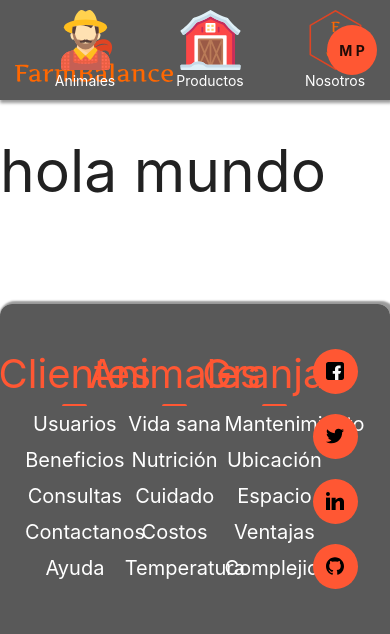
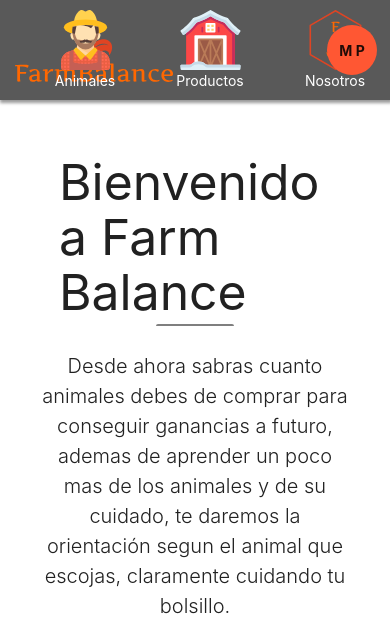
Before and after one commit to Maikolcode/FarmBalance2.0, a PHP site: page /vista/moduloVista/home.php in a window 390 px wide. Shown: the top 634 px of the page. Run offline with PHP 8.4, Linux system fonts and the light colour scheme; the visitor is signed in with stand-in values (Sample User, id 1); data that the repository does not hold is empty.

Commit message:
se actualizo el home,se agregaron mas opciones

```diff
--- a/vista/moduloVista/home.php
+++ b/vista/moduloVista/home.php
@@ -1,8 +1,12 @@
 <?php
 session_start();
-    if(!isset($_SESSION['nombre'])){
-        header('location: ../../index.php');
-    }
+if (!isset($_SESSION['nombre'])) {
+    header('location: ../../index.php');
+}
+    include '../../controlador/conectionDB.php';
+
+    $sentencia = $conexion->query("SELECT * FROM farmbalance.animal;");
+    $listaAnimales = $sentencia->fetchAll(PDO::FETCH_OBJ);
 ?>
 <!DOCTYPE html>
 <html>
@@ -11,14 +15,140 @@ session_start();
         <title>Home</title>
         <link rel="stylesheet" href="../../multimedia/style.css"/>
         <link rel="icon" href="../../multimedia/img/primerLogo.svg" type="image/png"/>
+        <style>
+            .bienvenida,
+            .opciones-modulos{
+                width: 100%;
+                display: flex;
+                flex-direction: column;
+                align-items: center;
+                justify-content: center;
+            }
+            .contenido-textos{
+                width: 80%;
+                display: flex;
+                flex-direction: column;
+                align-items: center;
+                justify-content: center;
+            }
+            .contenedor-modulos{
+                width: 100%;
+                display: flex;
+                align-items: center;
+                justify-content: center;
+                margin-top: 50px;
+            }
+            .txt{
+                margin: 25px 0;
+                font-size: 20px;
+                font-weight: 300;
+                text-align: center;
+            }
+            .seccion-uno{
+                background-color: rgba(255, 255, 46, 0.4);
+                display: flex;
+                width: 100%;
+            }
+            .seccion,
+            .modulo-consulta{
+                display: flex;
+                flex-direction: column;
+            }
+            .seccion{
+                justify-content: flex-start;
+                width: 22%;
+                padding: 15px;
+                background-color: rgba(255, 255, 46, 0.9);
+                border-radius: 0 40px 40px 0;
+            }
+            .modulo-consulta{
+                width: 78%;
+                margin-left: 40px;
+                padding: 20px;
+            }
+            .ficha-animal{
+                display: flex;
+                flex-direction: row;
+            }
+            .cont-img{
+                display: flex;
+                justify-content: center;
+                width: 50%;
+                border-radius: 200px;
+                margin: 10px;
+                background-color: white;
+            }
+            .botones-mod{
+                display: flex;
+                flex-direction: column;
+            }
+            .ficha-animal{
+                display: flex;
+                margin-top: 35px;
+                align-items: center;
+            }
+            .animales-funcion{
+                width: 100%;
+            }
+            .accion{
+                display: flex;
+                align-items: center;
+                width: 60%;
+            }
+
+        </style>
     </head>
     <body>
         <?php
-            include('../template/header.php');
+        include('../template/header.php');
         ?>
-        <h1>hola mundo</h1>
+
+        <div class="bienvenida">
+            <div class="contenido-textos">
+                <h2 style="margin: 55px 20px 5px 20px; padding: 0">Bienvenido a Farm Balance</h2>
+                <div class="separador"></div>
+                <p class="txt">Desde ahora sabras cuanto animales debes de comprar para conseguir ganancias a futuro, ademas de aprender un poco mas de los animales y de su cuidado, te daremos la orientación segun el animal que escojas, claramente cuidando tu bolsillo. <br><br> ¿Que esperas para comenzar?</p>
+            </div>
+        </div>
+        <div class="parallax-container" style="height: 200px">
+            <div class="parallax"><img src="../../multimedia/img/img-parallax.jpg" style="width:100%;"></div>
+        </div>
+        <div class="opciones-modulos">
+            <div class="contenedor-modulos">
+                <div class="seccion-uno">
+                    <div class="seccion">
+                        <span class="cont-img">
+                            <img src="../../multimedia/img/primerLogo.svg">
+                        </span>
+                        <div class="botones-mod">
+                            <p style="font-size: 20px; font-weight: 400; margin: 20px 0 0 0 ">¡Orientate conociendo nuestra granja!</p>
+                            <div class="separador" style="width: 90%;"></div>
+                            <a href="modulo1.php" style="margin: 20px 0" >Consultar Animales</a>
+                            <a href="modulo1.php" style="margin: 20px 0">Consultar Productos</a>
+                        </div>
+                    </div>
+                    <div class="modulo-consulta">
+                        <h3>Comencemos con cuantos y cuales animales</h3>
+                        <div class="animales-funcion">
+                            <?php foreach ($listaAnimales as $animal){?>
+                            <div class="ficha-animal">
+                                <img src="../../multimedia/img/<?=$animal->icono_animal?>" style="height:100px; width: 100px; margin: 0 20px; border-radius: 300px">
+                                <div style="margin: 0 30px"><p style="font-size: 30px; font-weight: 500"><?= $animal->nombreAnimal ?></p></div>
+                                <form class="accion">
+                                    <p style="margin-right: 10px">Cuantos animales?</p>
+                                    <input style="width: 15%" type="number" name="eleccion">
+                                    <a class="waves-effect waves-light btn" style="width: 19%;margin-left:10px">Calcular</a>
+                                </form>
+                            </div>
+                            <?php }?>
+                        </div>
+                    </div>
+                </div>
+            </div>
+        </div>
+
         <?php
-            include('../template/footer.php');
+        include('../template/footer.php');
         ?>
     </body>
 </html>
```
Also changed, not shown: vista/moduloVista/modulo1.php (+29 -5 lines), multimedia/img/cabra.jpg (added), multimedia/img/conejo.jpg (added), multimedia/img/gallina.jpg (added), multimedia/img/mojarra.jpg (added), multimedia/img/oveja.jpg (added), multimedia/style.css (line endings or trailing spaces), 1 other file.
